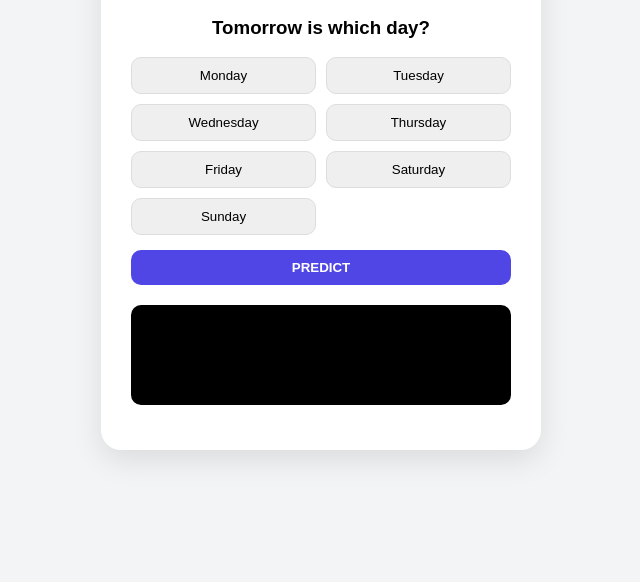
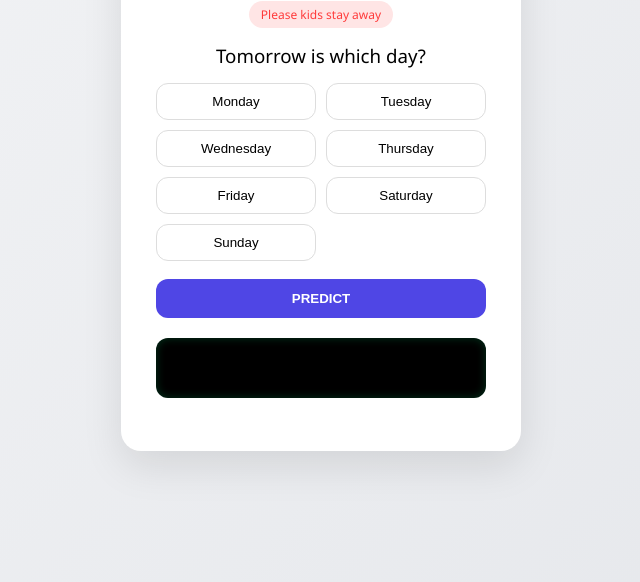
Before and after one commit to kushagrapandey-design/Day_predictor_AI, a plain HTML site: page index.html in a window 1280 px wide. Shown: the part 218-800 px from the top of the page, without its empty margins (319-959 px from the left). Drawn offline with Linux system fonts and the light colour scheme.

Commit message:
Update style.css

```diff
--- a/style.css
+++ b/style.css
@@ -1,87 +1,147 @@
+/* Reset */
+* {
+  margin: 0;
+  padding: 0;
+  box-sizing: border-box;
+}
+
+/* Body */
 body {
-  background: #f3f4f6;
-  font-family: Arial, sans-serif;
+  background: linear-gradient(135deg, #f3f4f6, #e5e7eb);
+  font-family: 'Segoe UI', Arial, sans-serif;
   display: flex;
   justify-content: center;
-  margin-top: 60px;
+  align-items: center;
+  height: 100vh;
 }
 
+/* Card Container */
 .card {
-  background: white;
-  padding: 30px;
+  background: #ffffff;
+  padding: 35px;
   border-radius: 20px;
-  width: 380px;
+  width: 400px;
   text-align: center;
-  box-shadow: 0 10px 30px rgba(0,0,0,0.1);
+  box-shadow: 0 15px 40px rgba(0, 0, 0, 0.1);
   animation: fadeIn 0.6s ease-in-out;
+  transition: 0.3s;
 }
 
+/* Title */
 h1 {
   color: #2f4bd8;
+  margin-bottom: 10px;
 }
 
+/* Warning Badge */
 .warning {
   background: #ffe5e5;
-  color: red;
-  padding: 4px 10px;
-  border-radius: 10px;
+  color: #ff3b3b;
+  padding: 5px 12px;
+  border-radius: 20px;
   font-size: 12px;
   display: inline-block;
+  margin-bottom: 15px;
 }
 
+/* Question */
+h3 {
+  margin-bottom: 15px;
+  font-weight: 500;
+}
+
+/* Buttons Grid */
 .buttons {
   display: grid;
   grid-template-columns: 1fr 1fr;
   gap: 10px;
-  margin-top: 15px;
 }
 
-button {
+/* Day Buttons */
+.buttons button {
   padding: 10px;
-  border-radius: 10px;
+  border-radius: 12px;
   border: 1px solid #ddd;
+  background: white;
+  cursor: pointer;
+  transition: all 0.25s ease;
+  font-weight: 500;
+}
+
+.buttons button:hover {
+  background: #eef2ff;
+  transform: translateY(-2px);
+}
+
+.buttons button.selected {
+  background: #4f46e5;
+  color: white;
+  border: none;
+  box-shadow: 0 5px 15px rgba(79, 70, 229, 0.3);
+}
+
+/* Predict Button */
+.predict {
+  width: 100%;
+  margin-top: 18px;
+  padding: 12px;
+  border-radius: 12px;
+  border: none;
+  background: #4f46e5;
+  color: white;
+  font-weight: bold;
   cursor: pointer;
   transition: 0.3s;
 }
 
-button:hover {
-  background: #eef2ff;
+.predict:hover {
+  background: #3730a3;
+  transform: scale(1.03);
 }
 
-button.selected {
-  background: #4f46e5;
-  color: white;
+/* Console Box */
+.console {
+  margin-top: 20px;
+  background: #000000;
+  color: #00ff88;
+  font-family: monospace;
+  padding: 15px;
+  border-radius: 12px;
+  min-height: 60px;
+  text-align: left;
+  font-size: 14px;
+  overflow: hidden;
+  box-shadow: inset 0 0 10px rgba(0, 255, 136, 0.2);
 }
 
-.predict {
-  width: 100%;
-  margin-top: 15px;
-  background: #4f46e5;
-  color: white;
-  border: none;
-  font-weight: bold;
+/* Blinking Cursor */
+.cursor {
+  display: inline-block;
+  animation: blink 1s infinite;
 }
 
-.console {
-  margin-top: 20px;
-  background: black;
-  color: #00ff88;
-  font-family: monospace;
-  padding: 10px;
-  border-radius: 10px;
-  min-height: 80px;
-  text-align: left;
-  font-size: 13px;
-  overflow: hidden;
+/* Result Text */
+#result {
+  margin-top: 18px;
+  font-size: 15px;
+  font-weight: bold;
+  animation: fadeIn 0.4s ease-in-out;
 }
 
-#result {
-  margin-top: 15px;
-  font-weight: bold;
-  animation: fadeIn 0.5s ease-in-out;
+/* Animations */
+@keyframes blink {
+  0% { opacity: 1; }
+  50% { opacity: 0; }
+  100% { opacity: 1; }
 }
 
 @keyframes fadeIn {
-  from { opacity: 0; transform: translateY(10px); }
-  to { opacity: 1; transform: translateY(0); }
+  from {
+    opacity: 0;
+    transform: translateY(10px);
+  }
+  to {
+    opacity: 1;
+    transform: translateY(0);
+  }
 }
```
